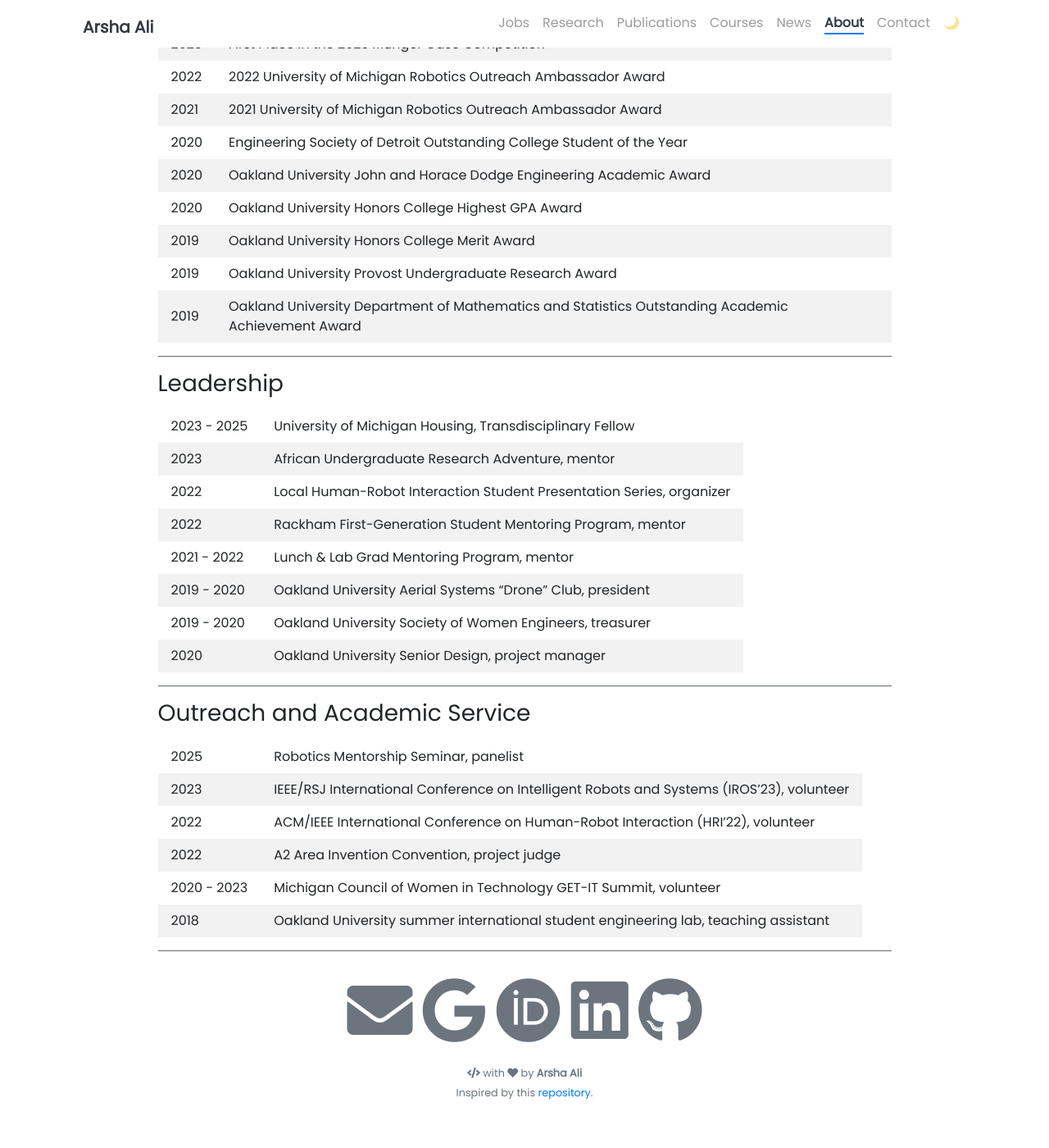
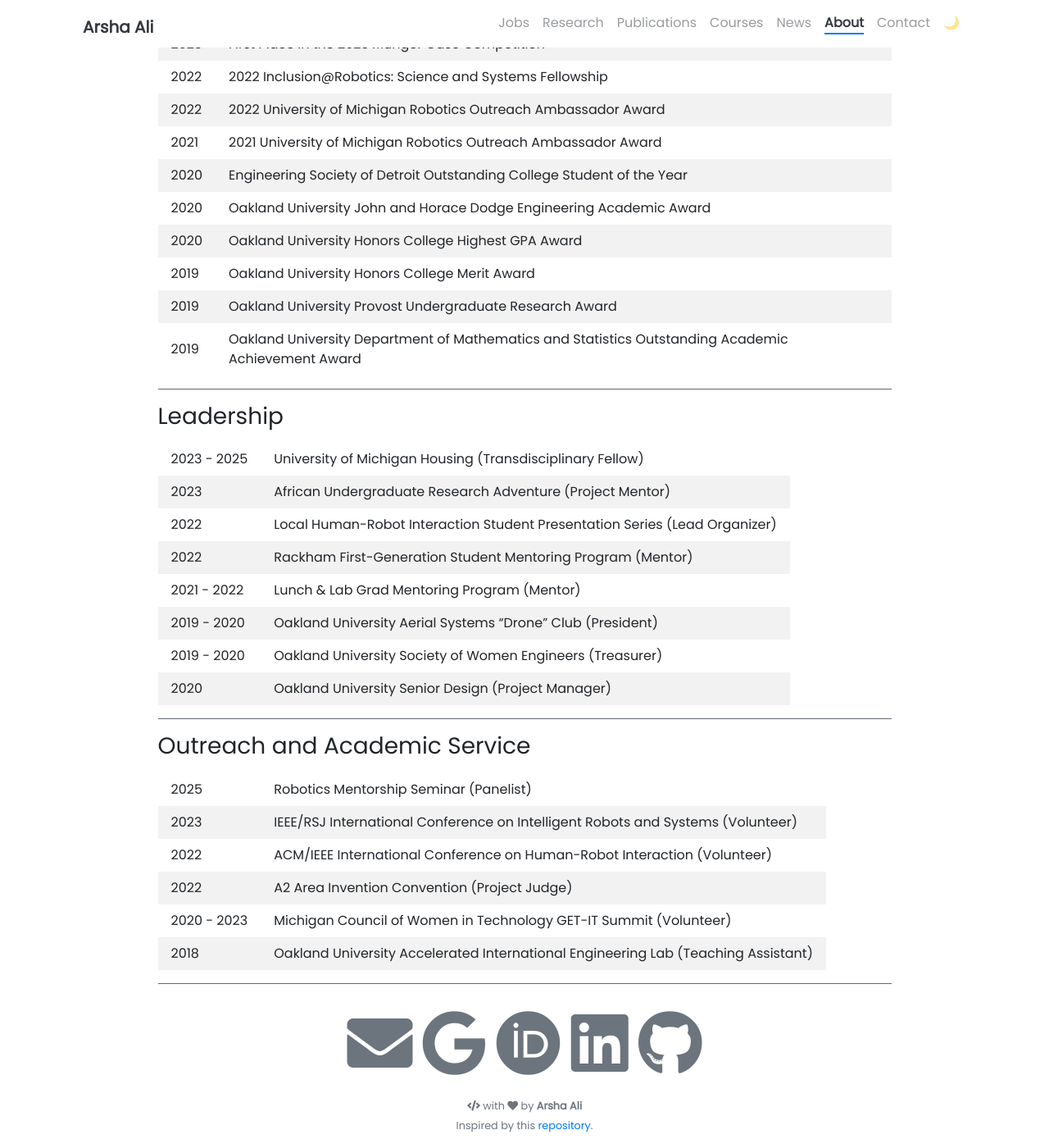
Before and after one commit to arshaali/arshaali.github.io, a Jekyll site: the page built from pages/about.md, in a window 1280 px wide and 1400 px high, scrolled down 1510 px. Shown: the whole window at 82% size. Built offline with Jekyll 4.4.1, drawn with Linux system fonts in a browser that asks for light colours; nearby versions of some CDN libraries; before the commit the page ends 2870 px from its top, so only the background shows below that; some of the changed text lies outside the part shown.

Commit message:
Update about.md

```diff
--- a/pages/about.md
+++ b/pages/about.md
@@ -52,6 +52,7 @@ td, th {
 2023       | I/ITSEC RADM Fred Lewis Scholarship
 2023       | 2023 University of Michigan Robotics Outreach Ambassador Award
 2023       | First Place in the 2023 Munger Case Competition
+2022       | 2022 Inclusion@Robotics: Science and Systems Fellowship
 2022       | 2022 University of Michigan Robotics Outreach Ambassador Award
 2021       | 2021 University of Michigan Robotics Outreach Ambassador Award
 2020       | Engineering Society of Detroit Outstanding College Student of the Year
@@ -71,14 +72,14 @@ td, th {
 }
 </style>
 
-2023 - 2025| University of Michigan Housing, Transdisciplinary Fellow
-2023       | African Undergraduate Research Adventure, mentor
-2022       | Local Human-Robot Interaction Student Presentation Series, organizer
-2022       | Rackham First-Generation Student Mentoring Program, mentor
-2021 - 2022| Lunch & Lab Grad Mentoring Program, mentor
-2019 - 2020| Oakland University Aerial Systems "Drone" Club, president
-2019 - 2020| Oakland University Society of Women Engineers, treasurer
-2020       | Oakland University Senior Design, project manager
+2023 - 2025| University of Michigan Housing (Transdisciplinary Fellow)
+2023       | African Undergraduate Research Adventure (Project Mentor)
+2022       | Local Human-Robot Interaction Student Presentation Series (Lead Organizer)
+2022       | Rackham First-Generation Student Mentoring Program (Mentor)
+2021 - 2022| Lunch & Lab Grad Mentoring Program (Mentor)
+2019 - 2020| Oakland University Aerial Systems "Drone" Club (President)
+2019 - 2020| Oakland University Society of Women Engineers (Treasurer)
+2020       | Oakland University Senior Design (Project Manager)
 
 ---
 
@@ -90,11 +91,11 @@ td, th {
 }
 </style>
 
-2025       | Robotics Mentorship Seminar, panelist
-2023       | IEEE/RSJ International Conference on Intelligent Robots and Systems (IROS'23), volunteer
-2022       | ACM/IEEE International Conference on Human-Robot Interaction (HRI'22), volunteer
-2022       | A2 Area Invention Convention, project judge
-2020 - 2023| Michigan Council of Women in Technology GET-IT Summit, volunteer
-2018       | Oakland University summer international student engineering lab, teaching assistant
+2025       | Robotics Mentorship Seminar (Panelist)
+2023       | IEEE/RSJ International Conference on Intelligent Robots and Systems (Volunteer)
+2022       | ACM/IEEE International Conference on Human-Robot Interaction (Volunteer)
+2022       | A2 Area Invention Convention (Project Judge)
+2020 - 2023| Michigan Council of Women in Technology GET-IT Summit (Volunteer)
+2018       | Oakland University Accelerated International Engineering Lab (Teaching Assistant)
 
 ---
```
Also changed, not shown: other parts of pages/about.md (+2 -2 lines).
